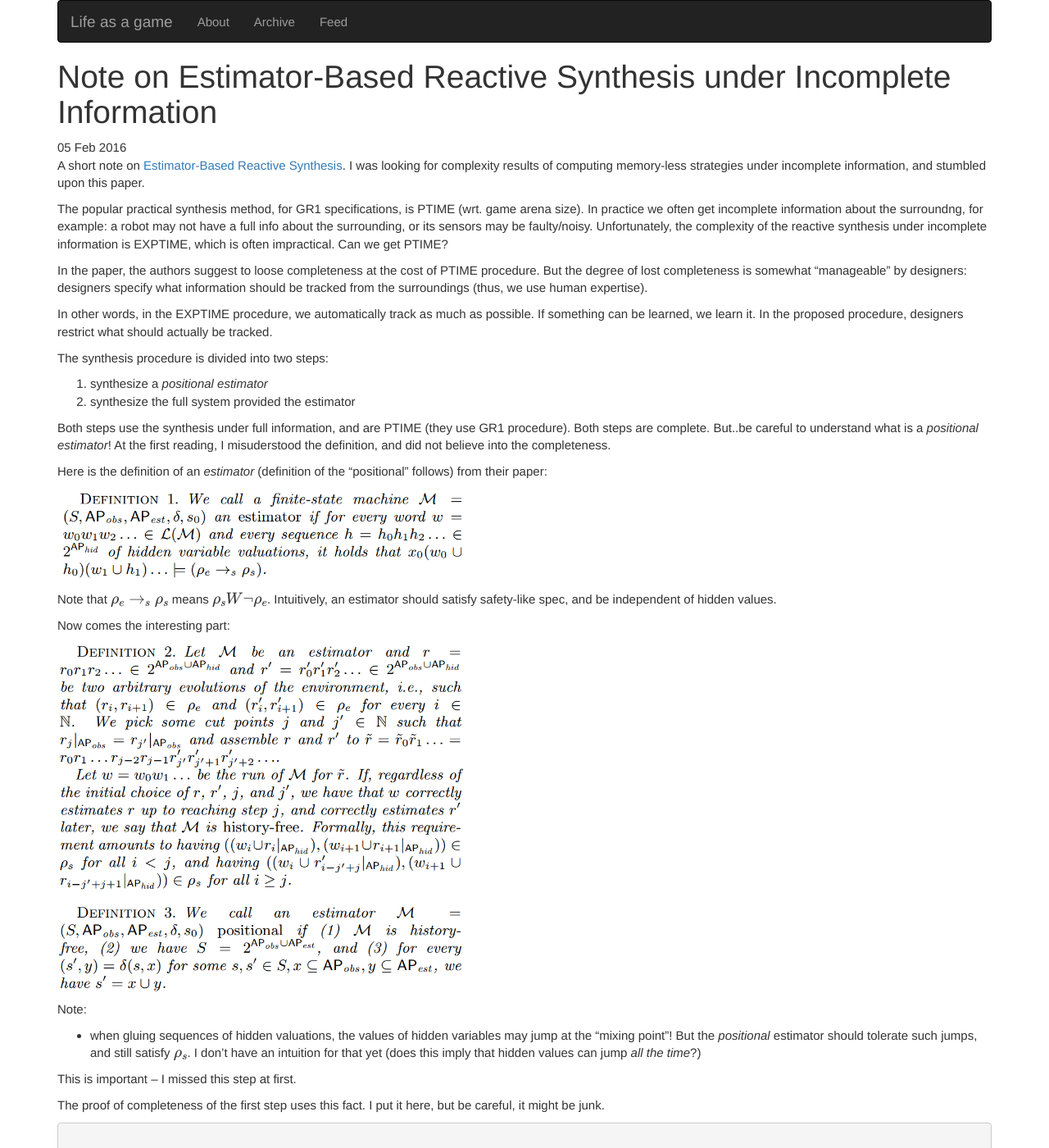
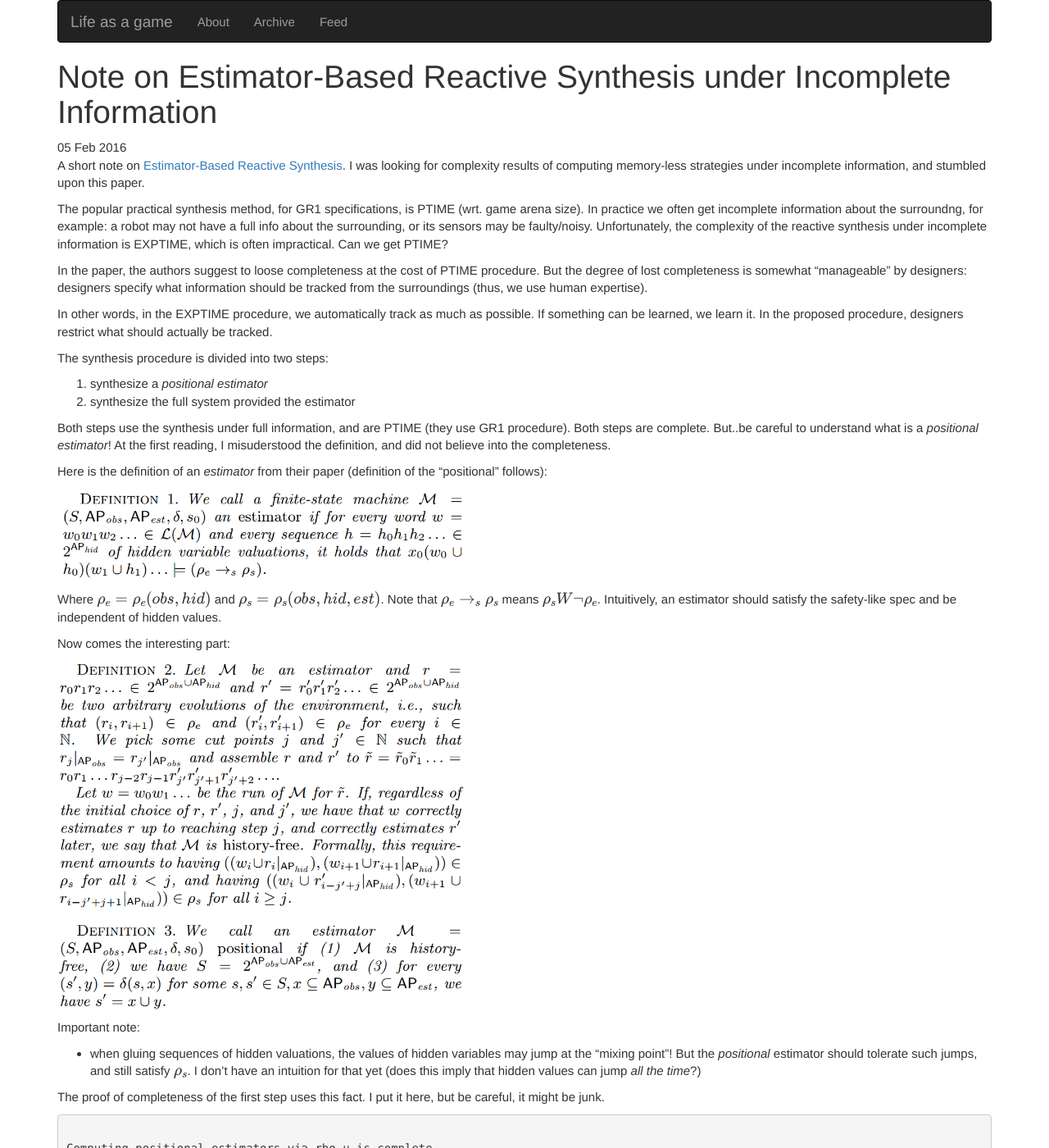
Before and after one commit to 5nizza/5nizza.github.io, a Jekyll site: the page built from _posts/2016-02-05-note-on-estimator-based-reactive-partial-info-synthesis.md, in a window 1280 px wide and 1400 px high. Shown: the whole window at 82% size. Built offline with Jekyll 4.4.1, drawn with Linux system fonts in a browser that asks for light colours; nearby versions of some CDN libraries; formulas are drawn with MathJax 3; comment, search, counter and statistics services are not loaded; some of the changed text lies outside the part shown.

```diff
--- a/_layouts/post.html
+++ b/_layouts/post.html
@@ -8,6 +8,7 @@ layout: default
   {{ content }}
 </article>
 
+<!--
 {% if site.related_posts != empty %}
 <aside class="related">
   <h2>Related Posts</h2>
@@ -25,5 +26,9 @@ layout: default
   </ul>
 </aside>
 {% endif %}
+-->
+
+<br/>
+<br/>
 
 {% include comments.html %}
--- a/_posts/2016-02-05-note-on-estimator-based-reactive-partial-info-synthesis.md
+++ b/_posts/2016-02-05-note-on-estimator-based-reactive-partial-info-synthesis.md
@@ -38,29 +38,28 @@ But..be careful to understand what is a _positional estimator_!
 At the first reading, I misuderstood the definition,
 and did not believe into the completeness.
 
-Here is the definition of an _estimator_
-(definition of the "positional" follows) from their paper:
+Here is the definition of an _estimator_ from their paper
+(definition of the "positional" follows):
 
 <img src="{{ site.url }}/assets/estimator-def.png" width="500px"/>
 
-Note that $$\rho_e \rightarrow_s \rho_s$$ means $$\rho_s W \neg \rho_e$$.
-Intuitively, an estimator should satisfy safety-like spec,
+Where $\rho_e=\rho_e(obs,hid)$ and $\rho_s=\rho_s(obs,hid,est)$.
+Note that $\rho_e \rightarrow_s \rho_s$ means $\rho_s W \neg \rho_e$.
+Intuitively, an estimator should satisfy the safety-like spec
 and be independent of hidden values.
 
 Now comes the interesting part:
 
 <img src="{{ site.url }}/assets/positional-estimator-def.png" width="500px"/>
 
-Note:
+Important note:
 
 - when gluing sequences of hidden valuations,
   the values of hidden variables may jump at the "mixing point"!
   But the _positional_ estimator should tolerate such jumps,
-  and still satisfy $$\rho_s$$.
+  and still satisfy $\rho_s$.
   I don't have an intuition for that yet
   (does this imply that hidden values can jump _all the time_?)
-
-This is important -- I missed this step at first.
 
 The proof of completeness of the first step uses this fact.
 I put it here, but be careful, it might be junk.
```
Also changed, not shown: _posts/2015-10-14-on-original-algorithm-for-games-of-incomplete-information.md (+1 -1 lines), _posts/2016-04-04-semi-perfect-games-reduction.md (added, +69 -0 lines), assets/semiperfect-game-graph.jpg (added), assets/semiperfect-game-original-reduction.jpg (added), assets/semiperfect-game-reduction.jpg (added).
